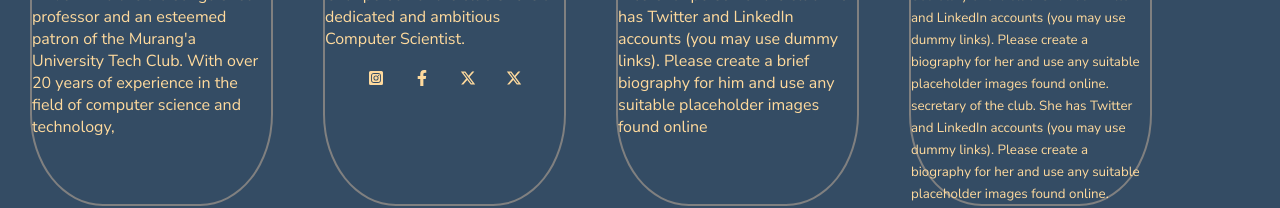
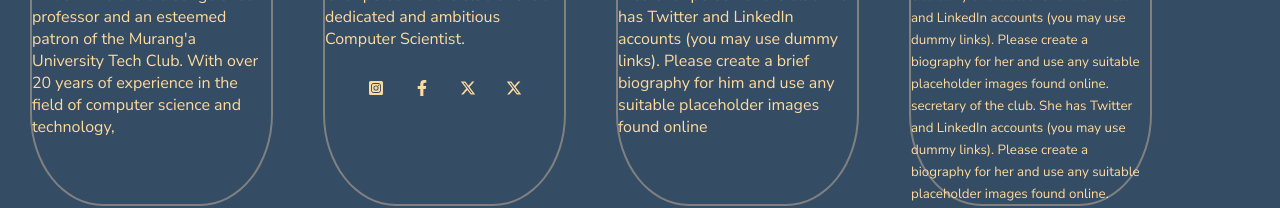
Before and after one commit to Viniek/MUTC-react, a React (Vite) app: page /Leaders in a window 1280 px wide. Shown: the part 374-582 px from the top of the page. Built offline with nearby package versions, Linux system fonts and the light colour scheme; a web font is replaced by a local one.

Commit message:
adjust the victory div

```diff
--- a/src/Pages/Leaders/Leaders.css
+++ b/src/Pages/Leaders/Leaders.css
@@ -76,5 +76,5 @@ color: var(--primary_color);
   display:flex;
   flex-direction: row;
   gap:3rem;
-  margin-top: 2rem;
+  margin-top: 3rem;
 }
```
